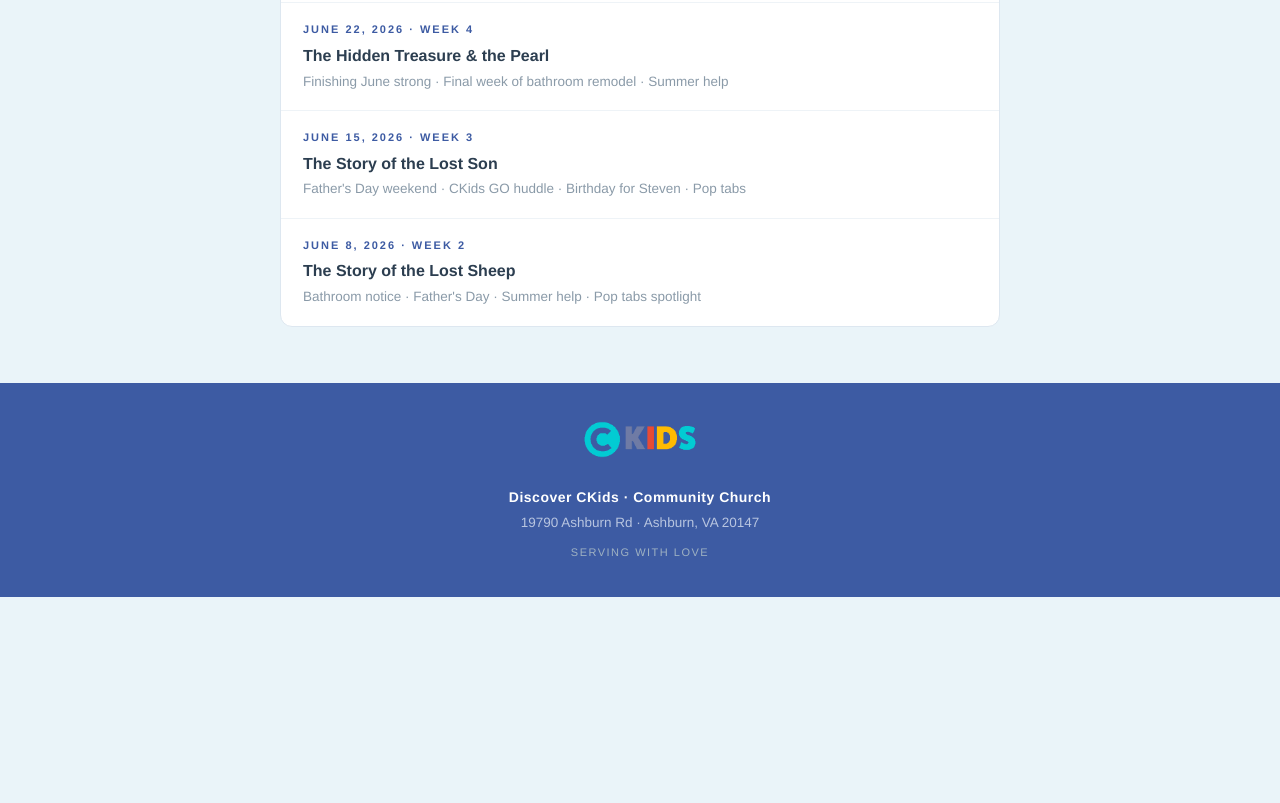
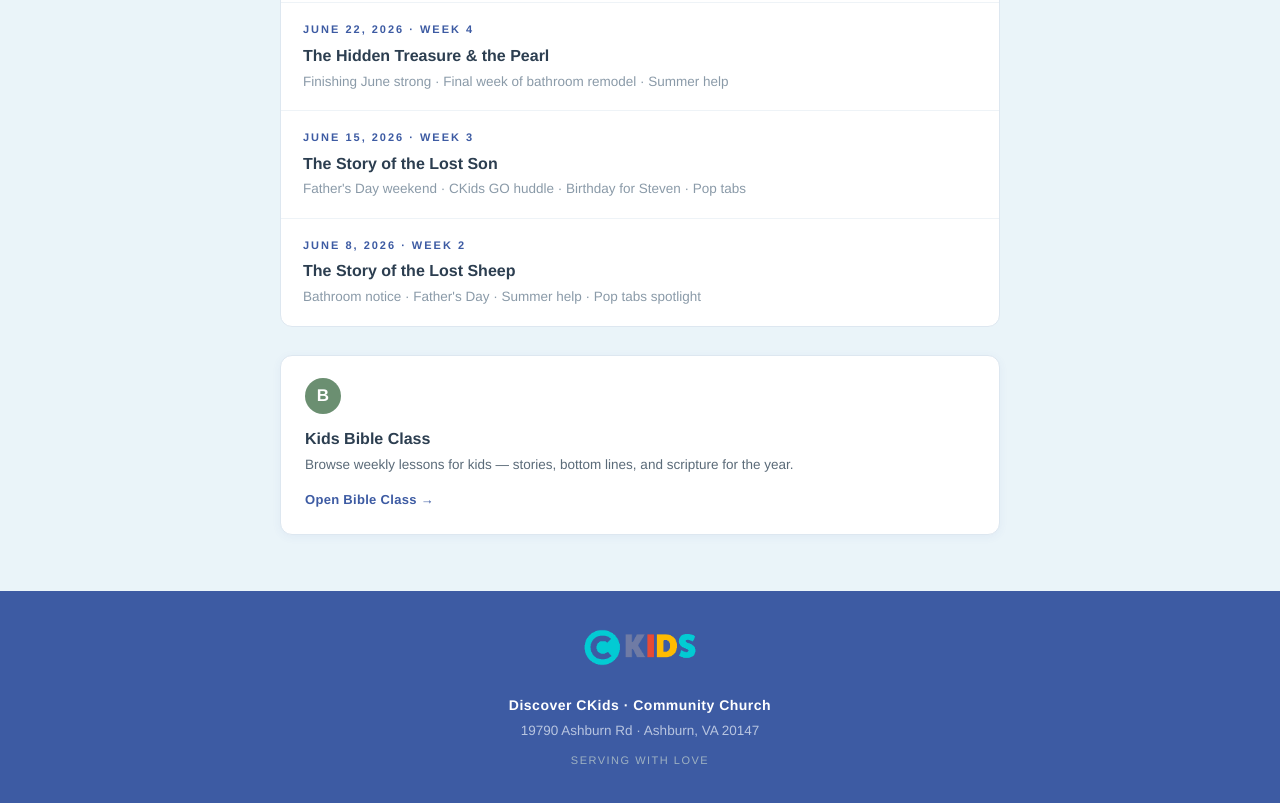
Before and after one commit to BryanRalston/ckids-assets, a plain HTML site: page index.html in a window 1280 px wide. Shown: the part 1994-2797 px from the top of the page. Before the commit the page ends 2591 px from the top, so only its background shows below. Drawn offline with Linux system fonts and the light colour scheme.

Commit message:
Add Kids Bible Class card at bottom of hub

```diff
--- a/index.html
+++ b/index.html
@@ -3,7 +3,7 @@
 <head>
 <meta charset="UTF-8">
 <meta name="viewport" content="width=device-width, initial-scale=1.0">
-<title>CKids Communications · Community Church</title>
+<title>CKids Communications Â· Community Church</title>
 <meta name="description" content="Weekly briefings, huddle links, and team resources for the Discover CKids ministry at Community Church.">
 <link rel="icon" href="ckids-logo-wordmark.png" type="image/png">
 <style>
@@ -182,6 +182,7 @@
   }
   .link-card.huddle .icon-dot { background: #F0A040; }
   .link-card.signup .icon-dot { background: #5BA8C7; }
+  .link-card.bible .icon-dot { background: #6B8F71; }
   .link-card h4 {
     margin: 0 0 4px;
     font-size: 16px;
@@ -244,6 +245,55 @@
     color: #8a9aa8;
   }
 
+
+  /* Bottom resource card */
+  .bottom-card {
+    display: block;
+    margin-top: 28px;
+    background: #fff;
+    border-radius: 12px;
+    padding: 22px 24px;
+    box-shadow: 0 2px 10px rgba(61,91,163,0.06);
+    border: 1px solid #dde7f0;
+    text-decoration: none;
+    color: inherit;
+    transition: transform 0.15s, box-shadow 0.15s;
+  }
+  .bottom-card:hover {
+    transform: translateY(-2px);
+    box-shadow: 0 8px 20px rgba(61,91,163,0.12);
+  }
+  .bottom-card .icon-dot {
+    width: 36px;
+    height: 36px;
+    border-radius: 50%;
+    display: flex;
+    align-items: center;
+    justify-content: center;
+    margin-bottom: 12px;
+    font-size: 17px;
+    font-weight: 700;
+    color: #fff;
+    background: #6B8F71;
+  }
+  .bottom-card h4 {
+    margin: 0 0 4px;
+    font-size: 16px;
+    color: #2c3e50;
+    font-weight: 700;
+  }
+  .bottom-card p {
+    margin: 0 0 10px;
+    font-size: 13.5px;
+    color: #5a6a78;
+    line-height: 1.55;
+  }
+  .bottom-card .go {
+    font-size: 13px;
+    color: #3D5BA3;
+    font-weight: 600;
+    letter-spacing: 0.3px;
+  }
   /* Footer */
   footer {
     margin-top: 56px;
@@ -383,6 +433,14 @@
     </a>
   </div>
 
+  <!-- Bible Class -->
+  <a class="bottom-card" href="https://bryanralston.github.io/bible-class/">
+    <div class="icon-dot">B</div>
+    <h4>Kids Bible Class</h4>
+    <p>Browse weekly lessons for kids &mdash; stories, bottom lines, and scripture for the year.</p>
+    <span class="go">Open Bible Class &rarr;</span>
+  </a>
+
 </div>
 
 <footer>
```
